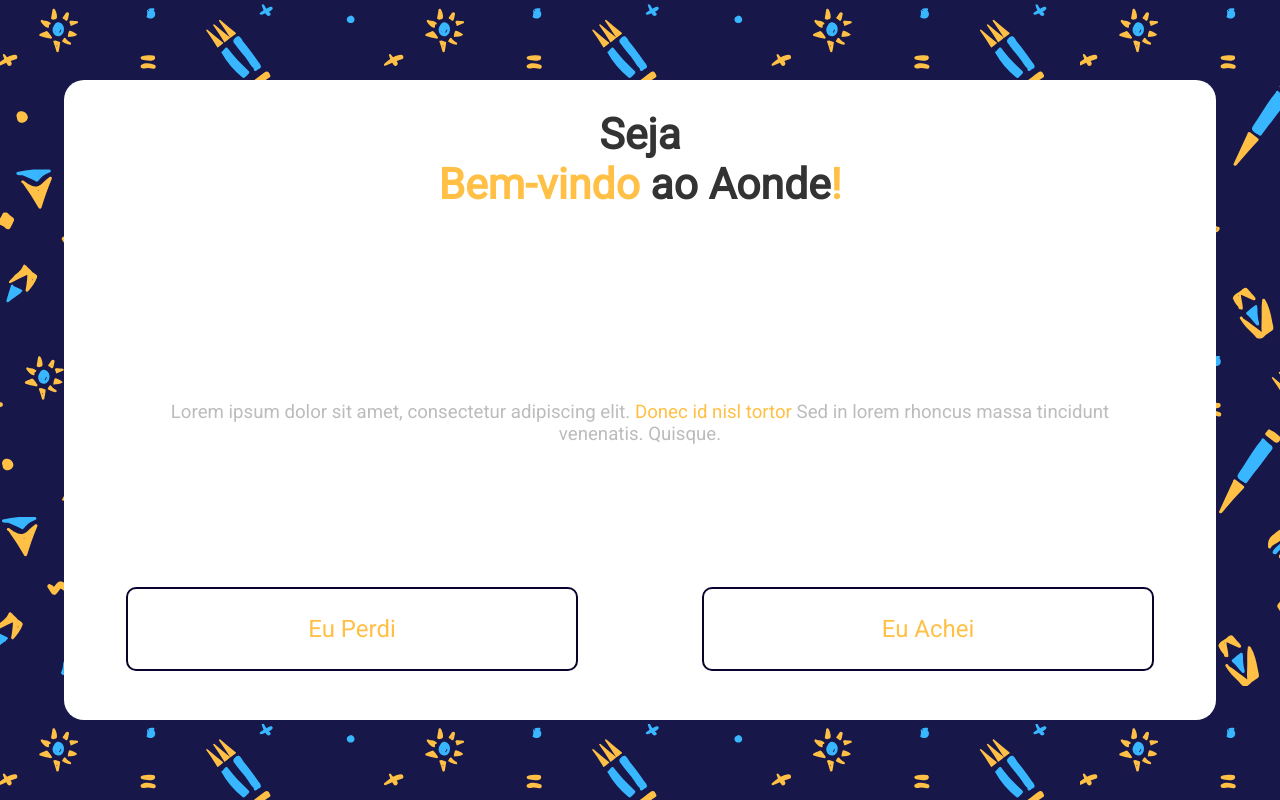
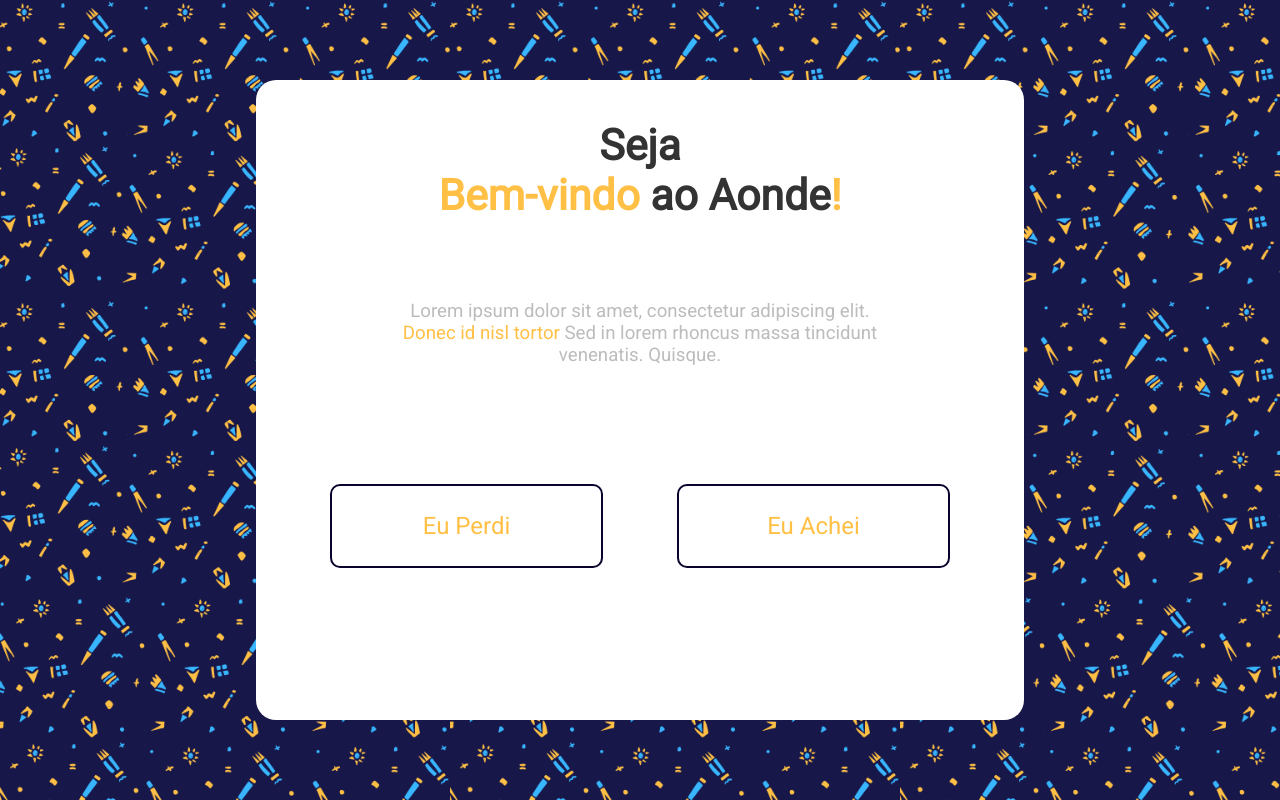
Before and after one commit to muriloignaccio/Aonde, a Django app: page /aonde in a window 1280 px wide. Run offline with Django 3.2, Linux system fonts and the light colour scheme; some web fonts are replaced.

Commit message:
Organizar código e estilizar para desktop

```diff
--- a/website/static/css/aonde.css
+++ b/website/static/css/aonde.css
@@ -6,50 +6,28 @@ a{
 }
 body{
     align-items: center;
-    background-color: #0B032D;
     background-image: url("../images/backgroundPhone.png");
+    background-size: contain;
     display: flex;
     font-family: 'Roboto', sans-serif;
     height: 100vh;
     justify-content: center;
     margin: 0;
-    pointer-events: none;
-    transition: .5s ease-in-out;
 }
 div{
     background-color: white;
     border-radius: 20px;
     height: 80vh;
-    pointer-events: none;
-    transition: .5s ease-in-out;
     width: 90vw;
 }
-div:hover,body:hover{
-    background-color: #FFC045;
-    transition: .5s ease-in-out;
-    background-image: none;
-}
+
 .direita, .esquerda{
-    border: 2px solid #0B032D   ;
+    border: 2px solid #0B032D;
     border-radius: 10px;
     color: #FFC045;
     font-size: 18pt;
     height: 10vh;
-    pointer-events: auto;
-    transition: .5s ease-in-out;
     width: 35vw;
-}
-.direita:hover, .esquerda:hover{
-    background-color: #FFC045;
-    color: white;
-    font-size: 50pt;
-    transition: .5s ease-in-out;
-    width: 30vw;
-}
-.esquerda:hover + .direita{
-    background-color: #FFC045;
-    color: #FFC045;
-    transition: .5s ease-in-out;
 }
 h1{
     text-align: center;
@@ -60,19 +38,19 @@ h1{
 h2{
     font-size: 32pt;
     color: #333333;
-    margin: 0 5vw 15vw 5vw;
+    margin: 0 5vw 10vh 5vw;
     text-align: center;
 }
 p{
     color: #bcbcbc;
     font-size: 14pt;
-    margin: 5vw;
+    margin: 5vh 5vw;
     text-align: center;
 }
 section{
     align-items: center;
     display: flex;
-    height: 30vh;
+    height: 20vh;
     margin: 0;
     justify-content: space-around;
 }
@@ -81,5 +59,65 @@ span, b{
 }
 
 @media(min-width: 768px){
-
+    body{
+        pointer-events: none;
+        transition: .5s ease-in-out;
+    }
+    h1{
+        pointer-events: none;
+        margin-top: 5vh;
+        transition: .3s ease-in-out;
+    }
+    h1:hover{
+        color: #FFC045;
+    }
+    h2{
+        margin-bottom: 5vh;
+        transition: .3s ease-in-out;
+    }
+    p{
+        margin: 10vh 10vw;
+        pointer-events: none;
+        transition: .3s ease-in-out;
+    }
+    div{
+        pointer-events: none;
+        transition: .5s ease-in-out;
+        width: 60vw;
+    }
+    .esquerda, .direita{
+        pointer-events: auto;
+        transition: .5s ease-in-out;
+        width:35%;
+    }
+    section{
+        justify-content: space-evenly;
+    }
+    div:hover,body:hover{
+        background-color: #FFC045;
+        transition: .5s ease-in-out;
+        background-image: none;
+    }
+    div:hover h1, div:hover h2, div:hover p{
+        opacity: 0;
+        transition: .3s ease-in-out;
+    }
+    .direita:hover, .esquerda:hover{
+        background-color: #FFC045;
+        color: white;
+        font-size: 50pt;
+        transition: .5s ease-in-out;
+        width: 30vw;
+        border: 2px solid #FFC045;
+    }
+    .esquerda:hover + .direita{
+        border: 2px solid #FFC045;
+        background-color: #FFC045;
+        color: #FFC045;
+        transition: .5s ease-in-out;
+    }
+    p:hover{
+        opacity: 0;
+        transition: .5s ease-in-out;
+    }
 }
```
